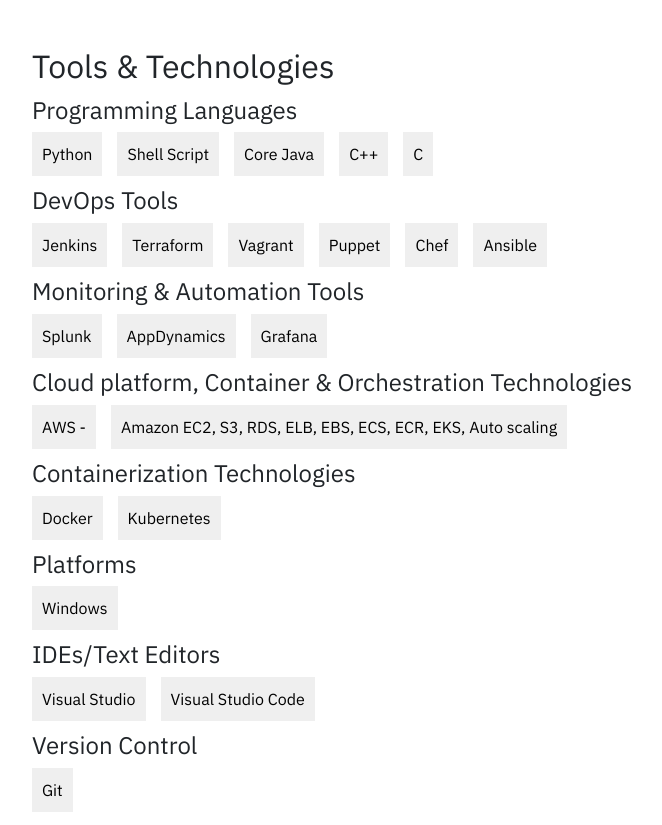
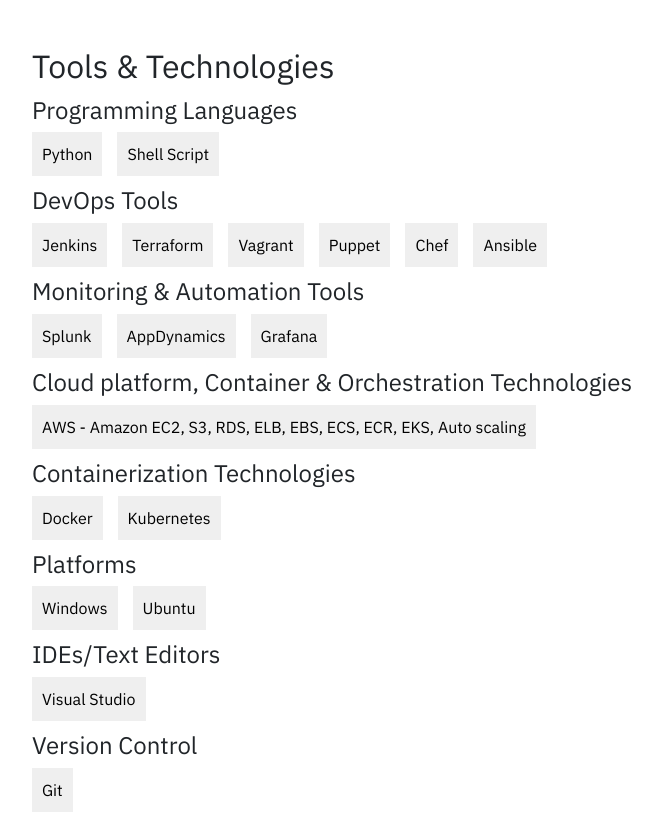
Before and after one commit to aniketdsalve/aniketdsalve.github.io, a plain HTML site: page index.html in a window 1280 px wide. Shown: the part 2085-2910 px from the top of the page, without its empty margins (303-965 px from the left). Drawn offline with nearby package versions, Linux system fonts and the light colour scheme; a script that the page names is missing.

Commit message:
Update index.html

```diff
--- a/index.html
+++ b/index.html
@@ -241,9 +241,6 @@
                         <ul class="list-unstyled tag-list">
                             <li>Python</li>
                             <li>Shell Script</li>
-                            <li>Core Java</li>
-                            <li>C++</li>
-                            <li>C</li>
                         </ul>
                     </div>
 
@@ -270,7 +267,7 @@
                     <div class="resume-info-section-block">
                         <h4>Cloud platform, Container &amp; Orchestration Technologies</h4>
                         <ul class="list-unstyled tag-list">
-                            <li>AWS - </li> <li> Amazon EC2, S3, RDS, ELB,
+                            <li>AWS - Amazon EC2, S3, RDS, ELB,
                                 EBS, ECS, ECR, EKS, Auto scaling</li>
                         </ul>
                     </div>
@@ -287,6 +284,7 @@
                         <h4>Platforms</h4>
                         <ul class="list-unstyled tag-list">
                             <li>Windows</li>
+			    <li>Ubuntu</li>
                         </ul>
                     </div>
 
@@ -294,7 +292,6 @@
                         <h4>IDEs/Text Editors</h4>
                         <ul class="list-unstyled tag-list">
                             <li>Visual Studio</li>
-                            <li>Visual Studio Code</li>
                         </ul>
                     </div>
 
@@ -344,9 +341,6 @@
                 <section class="resume-info-section tools-and-tech">
                     <h2 id="Certifications">Certifications</h2>
                     <div class="resume-info-section-block">
-                        <h4>AWS Certified Solutions Architect Associate</h4>
-                        <p>Certification Exam available through Pearson VUE
-                            </p>
                         <h4>PCAP-Certified Associate in Python Programming</h4>
                         <p>Certification Exam available through Pearson VUE
                             </p>
```
